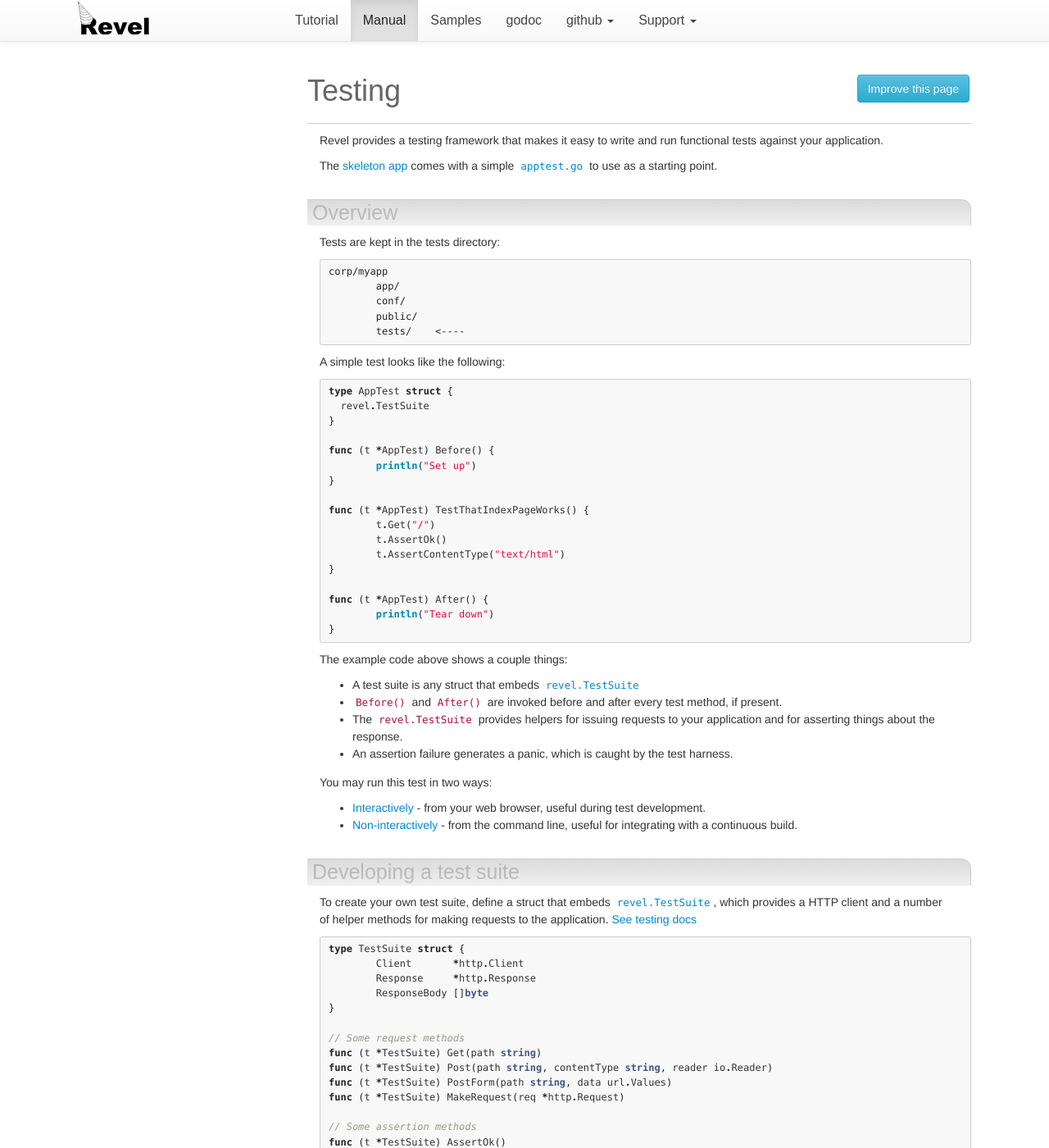
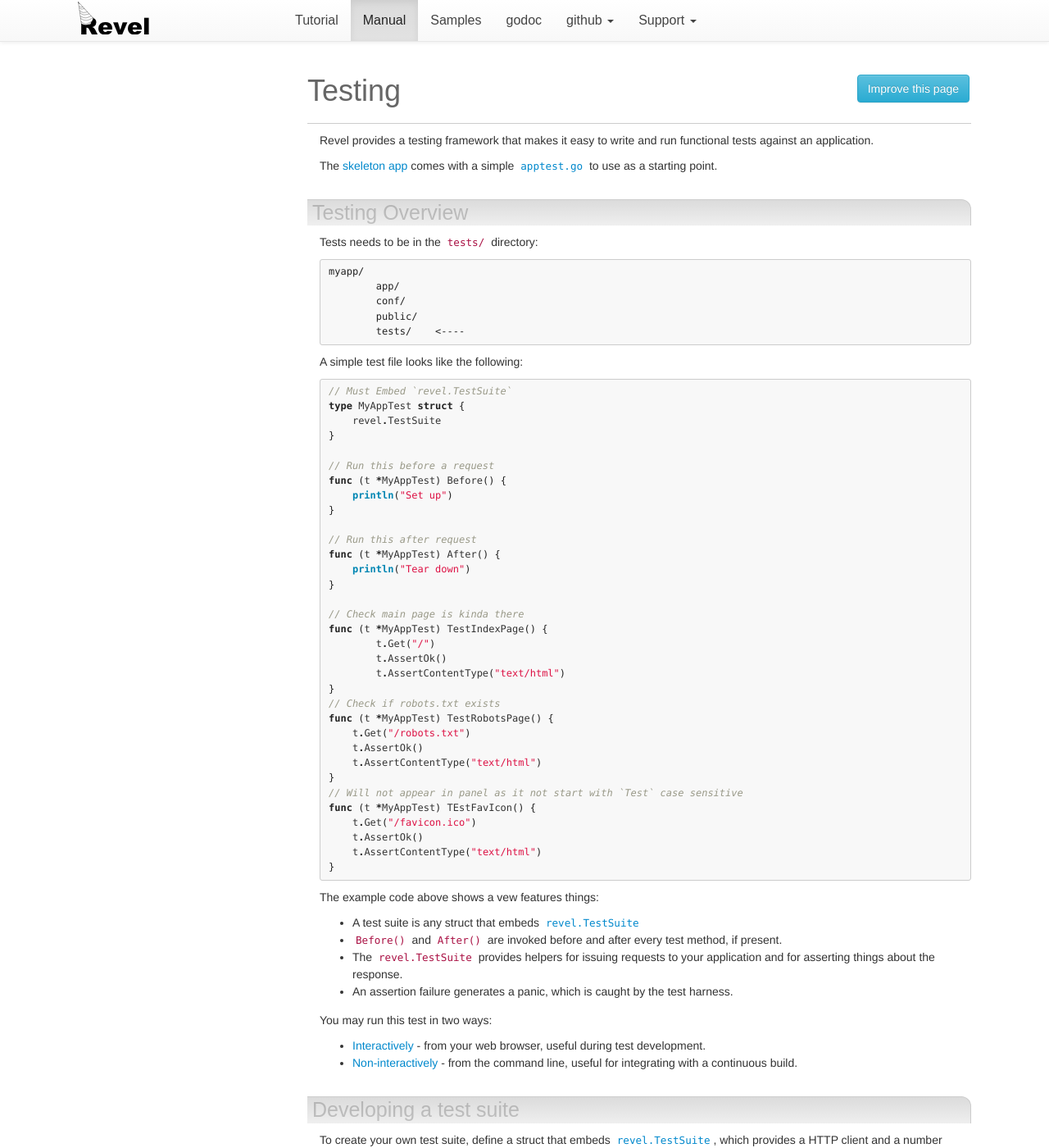
Before and after one commit to revel/revel.github.io, a Jekyll site: the page built from manual/testing.md, in a window 1280 px wide and 1400 px high. Shown: the whole window at 82% size. Built offline with Jekyll 4.4.1, drawn with Linux system fonts in a browser that asks for light colours; nearby versions of some CDN libraries; comment, search, counter and statistics services are not loaded.

Commit message:
minor tidies and formatting

```diff
--- a/manual/testing.md
+++ b/manual/testing.md
@@ -3,43 +3,59 @@ title: Testing
 layout: manual
 ---
 
-Revel provides a testing framework that makes it easy to write and run functional tests against your application.
+Revel provides a testing framework that makes it easy to write and run functional tests against an application.
 
 The [skeleton app](https://github.com/revel/revel/tree/master/skeleton) comes with a simple [`apptest.go`](https://github.com/revel/revel/blob/master/skeleton/tests/apptest.go) to use as a starting point.
 
-## Overview
+## Testing Overview
 
-Tests are kept in the tests directory:
+Tests needs to be in the `tests/` directory:
 
-	corp/myapp
+	myapp/
 		app/
 		conf/
 		public/
 		tests/    <----
 
-A simple test looks like the following:
+A simple test file looks like the following:
 
 {% highlight go %}
-type AppTest struct {
-  revel.TestSuite
+// Must Embed `revel.TestSuite`
+type MyAppTest struct {
+    revel.TestSuite
 }
 
-func (t *AppTest) Before() {
-	println("Set up")
+// Run this before a request
+func (t *MyAppTest) Before() {
+    println("Set up")
 }
 
-func (t *AppTest) TestThatIndexPageWorks() {
+// Run this after request
+func (t *MyAppTest) After() {
+    println("Tear down")
+}
+
+// Check main page is kinda there
+func (t *MyAppTest) TestIndexPage() {
 	t.Get("/")
 	t.AssertOk()
 	t.AssertContentType("text/html")
 }
-
-func (t *AppTest) After() {
-	println("Tear down")
+// Check if robots.txt exists
+func (t *MyAppTest) TestRobotsPage() {
+    t.Get("/robots.txt")
+    t.AssertOk()
+    t.AssertContentType("text/html")
+}
+// Will not appear in panel as it not start with `Test` case sensitive
+func (t *MyAppTest) TEstFavIcon() {
+    t.Get("/favicon.ico")
+    t.AssertOk()
+    t.AssertContentType("text/html")
 }
 {% endhighlight %}
 
-The example code above shows a couple things:
+The example code above shows a vew features things:
 
 * A test suite is any struct that embeds [`revel.TestSuite`](../docs/godoc/tests.html#TestSuite)
 * `Before()` and `After()` are invoked before and after every test method, if present.
```
Also changed, not shown: manual/interceptors.md (+27 -16 lines), manual/templates.md (+9 -4 lines), README.md.
